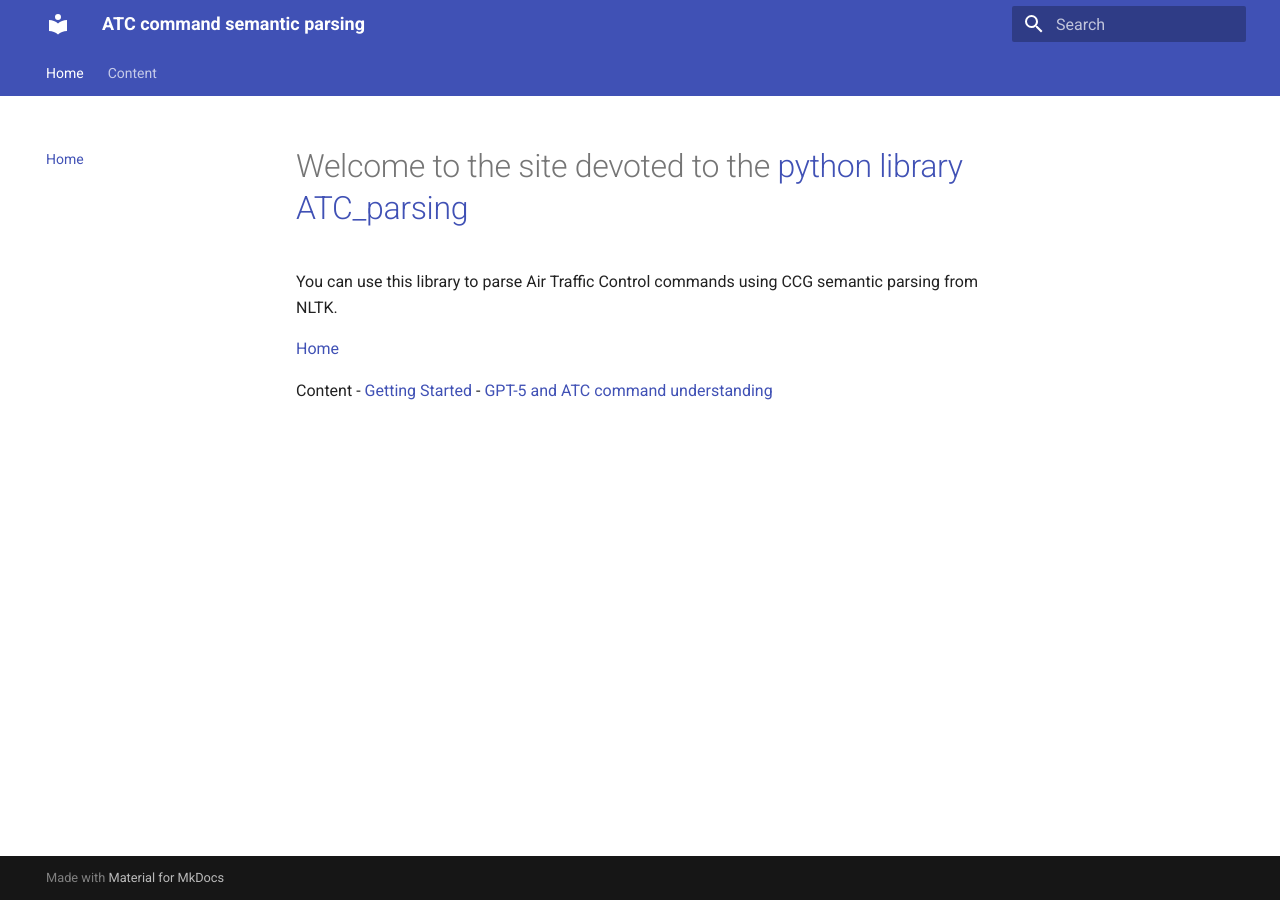
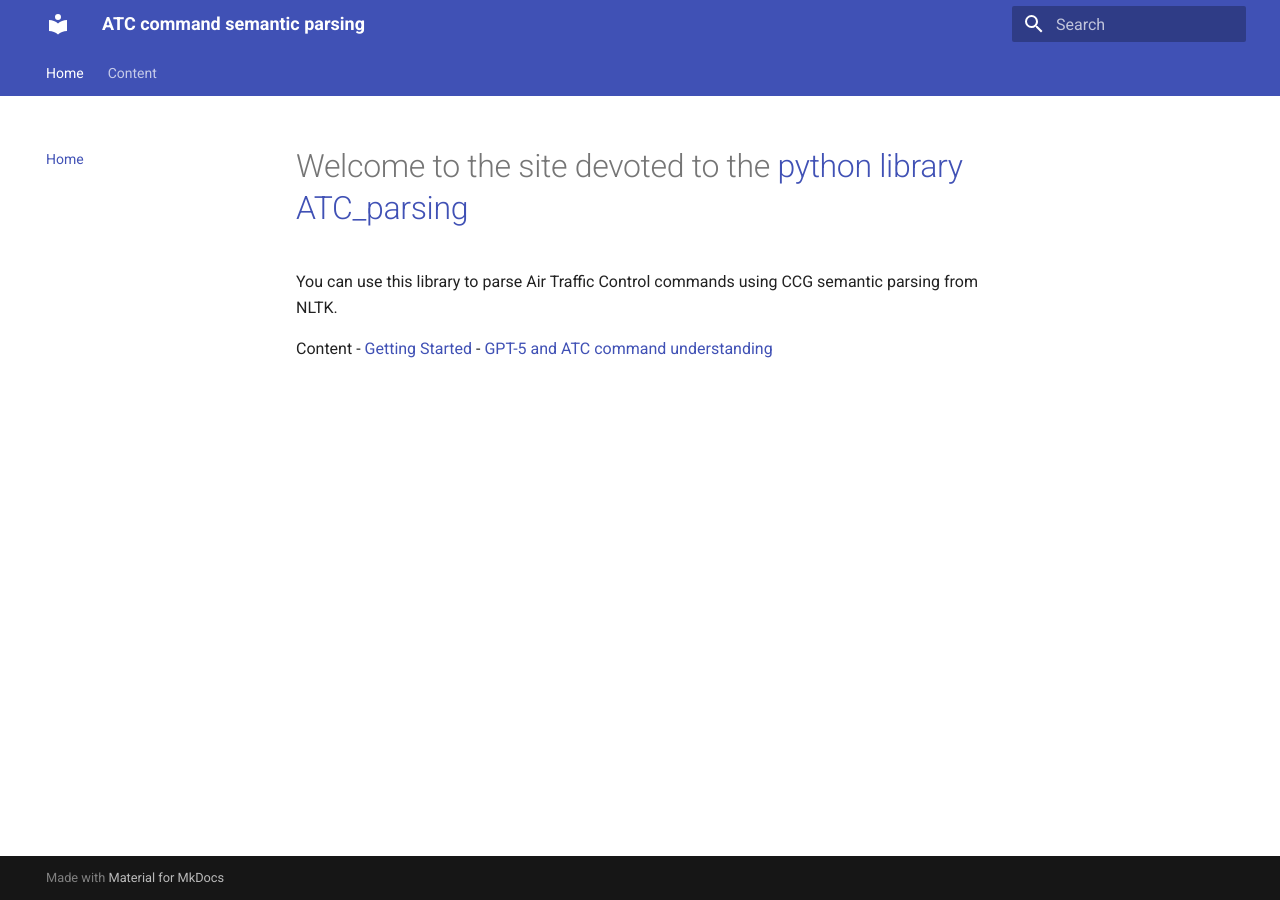
Before and after one commit to sash-tim/ATC-parsing, an MkDocs documentation site: the page built from docs/index.md, in a window 1280 px wide. Built offline with MkDocs 1.6.1 and Material for MkDocs 9.7.7, drawn with Linux system fonts in a browser that asks for light colours.

Commit message:
update file names

```diff
--- a/docs/index.md
+++ b/docs/index.md
@@ -2,8 +2,6 @@
 
 You can use this library to parse Air Traffic Control commands using CCG semantic parsing from NLTK.
 
-[Home](index.md)
-
 Content
-- [Getting Started](short-description.md)
-- [GPT-5 and ATC command understanding](a-note-about-gpt-5-and-atc-commands-understanding.md)
+- [Getting Started](getting_started.md)
+- [GPT-5 and ATC command understanding](gpt_atc_understanding.md)
--- a/mkdocs.yaml
+++ b/mkdocs.yaml
@@ -11,5 +11,5 @@
 nav:
   - Home: index.md
   - Content:
-      - Getting Started: Short description.md
-      - Advanced: A note about GPT-5 and ATC commands understanding.md
+      - Getting Started: getting_started.md
+      - GPT-5 and ATC command understanding: gpt_atc_understanding.md
```
Also changed, not shown: docs/getting_started.md (renamed from docs/Short description.md), docs/gpt_atc_understanding.md (renamed from docs/A note about GPT-5 and ATC commands understanding.md), 1 other file.
